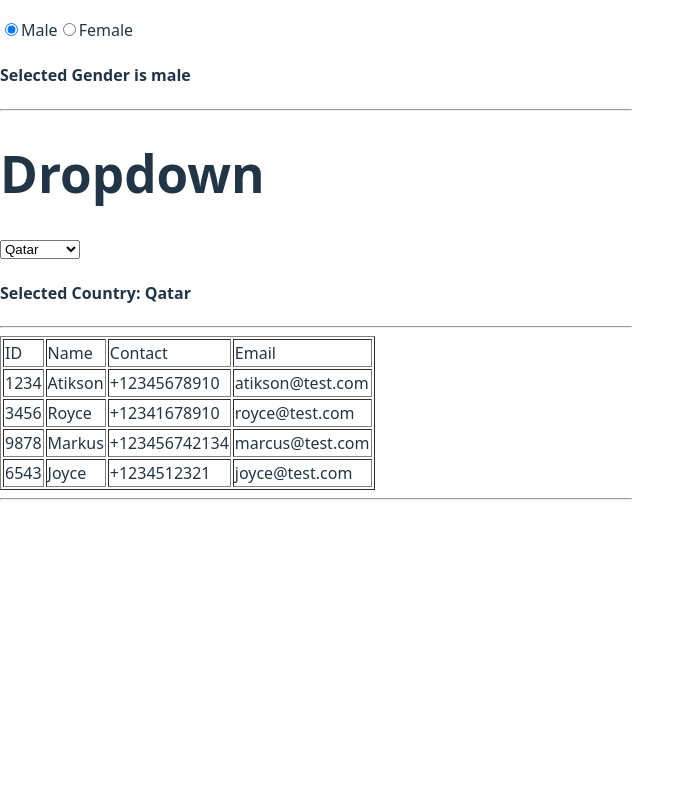
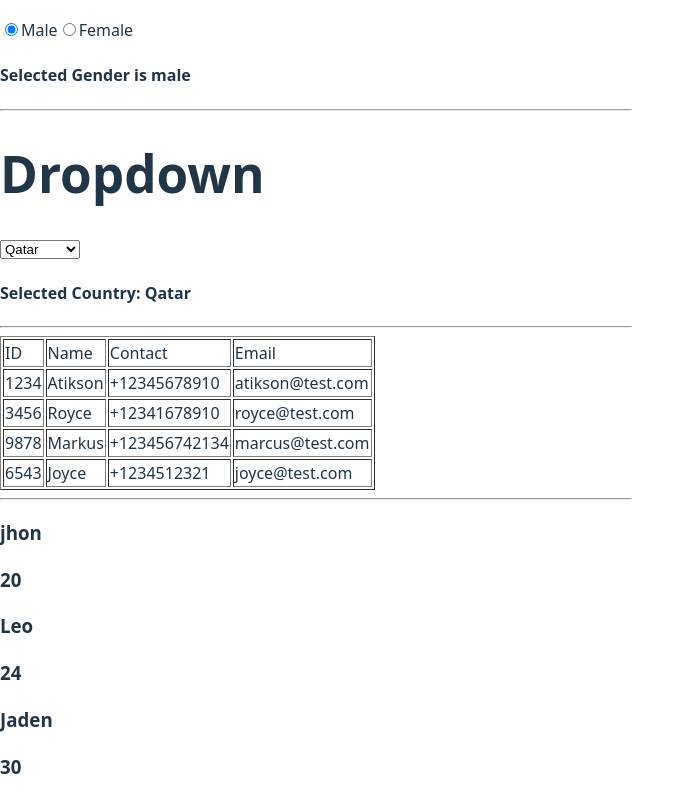
Before and after one commit to saadthedeveloper/react-practice, a React (Vite) app: page / in a window 1280 px wide. Shown: the part 1600-2400 px from the top of the page, without its empty margins (0-695 px from the left). Before the commit the page ends 2108 px from the top, so only its background shows below. Built offline with nearby package versions, Linux system fonts and the light colour scheme.

Commit message:
Add component loop practice

```diff
--- a/src/App.jsx
+++ b/src/App.jsx
@@ -10,6 +10,7 @@ import Checkboxes from './Checkboxes';
 import Radio from './Radio';
 import Dropdown from './Dropdown';
 import Table from './Table';
+import ComponentLoop from './ComponentLoop';
 
 
 function App(){
@@ -37,6 +38,7 @@ function App(){
     <hr />
     <Table />
     <hr />
+    <ComponentLoop />
     </>
   )
 }
--- /dev/null
+++ b/src/ComponentLoop.jsx
@@ -0,0 +1,32 @@
+import ComponentLoopDisplay from "./ComponentLoopDisplay"
+
+function ComponentLoop() {
+    let user = [{
+        name: "jhon",
+        age: 20
+    },
+    {
+        name: "Leo",
+        age: 24
+    },
+    {
+        name: "Jaden",
+        age: 30
+    }
+    ]
+
+    return (
+        <>
+        {
+            user.map((e)=>(
+
+
+                <ComponentLoopDisplay user={e} key={e.name}/>
+
+        ))
+        }
+        </>
+    )
+}
+
+export default ComponentLoop;
--- /dev/null
+++ b/src/ComponentLoopDisplay.jsx
@@ -0,0 +1,10 @@
+function ComponentLoopDisplay ({user}){
+    return(
+<>
+        <h3>{user.name}</h3>
+        <h3>{user.age}</h3>
+</>
+    )
+}
+
+export default ComponentLoopDisplay;
```
